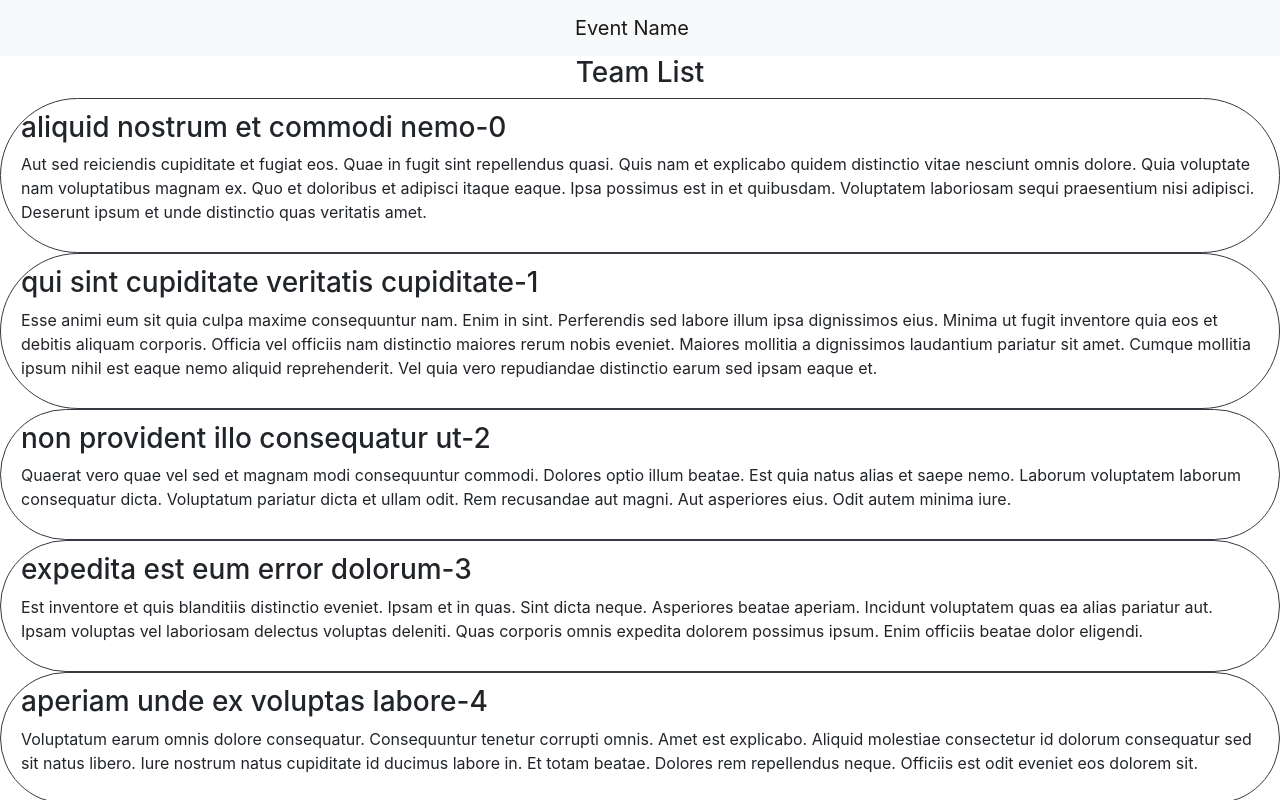
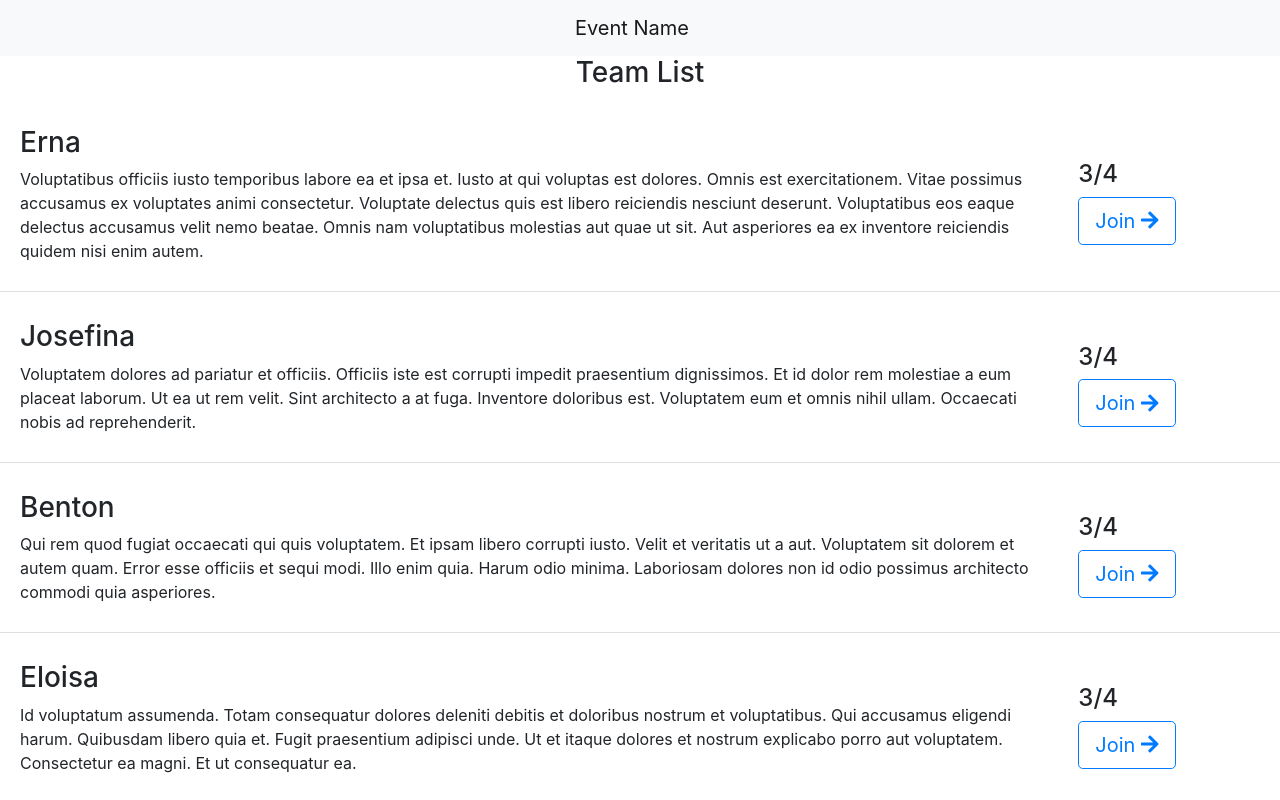
Before and after one commit to yanchen01/hackmit2020, a React (Create React App) app: page /teamlist in a window 1280 px wide. Shown: the top 800 px of the page. Built offline with nearby package versions, Linux system fonts and the light colour scheme.

Commit message:
Update Team List

```diff
--- a/src/containers/TeamList/index.jsx
+++ b/src/containers/TeamList/index.jsx
@@ -1,14 +1,18 @@
 import React, { useState } from 'react';
-import { Navbar, Container, Row, Col, ListGroup } from 'react-bootstrap';
+import { Navbar, Container, Row, Col, ListGroup, Button } from 'react-bootstrap';
 import InfiniteScroll from 'react-infinite-scroll-component';
 import faker from 'faker'
 import { brotliCompress } from 'zlib';
+import { FontAwesomeIcon } from "@fortawesome/react-fontawesome";
+import './index.css'
+
+
 
 const TeamList = () => {
 
   const data = new Array(1000).fill().map((value, id) => (({
     id: id,
-    title: faker.lorem.words(5),
+    title: faker.name.firstName(),
     body: faker.lorem.sentences(8)
   })))
 
@@ -31,6 +35,7 @@ const TeamList = () => {
   }
 
   return (
+
     <div>
       <Navbar className="justify-content-md-center" expand="lg" variant="light" bg="light">
         <Navbar.Brand className="text-center" href="/event">Event Name</Navbar.Brand>
@@ -47,9 +52,16 @@ const TeamList = () => {
 
         <ListGroup variant="flush">
           {current && current.map(((item, index) => (
-            <ListGroup.Item key={index} className="post rounded-pill border border-dark">
-              <h3>{`${item.title}-${item.id}`}</h3>
-              <p>{item.body}</p>
+            <ListGroup.Item key={index} className="mt-3 post">
+              <Row className="align-items-center">
+                <Col sm={10}><h3>{`${item.title}`}</h3>
+                <p>{item.body}</p>
+                </Col>
+                <Col sm={2}>
+                  <h4>3/4</h4>
+                  <Button size="lg" variant="outline-primary">Join <FontAwesomeIcon icon="arrow-right" /></Button>
+                </Col>
+              </Row>
             </ListGroup.Item>
           )))
           }
```
